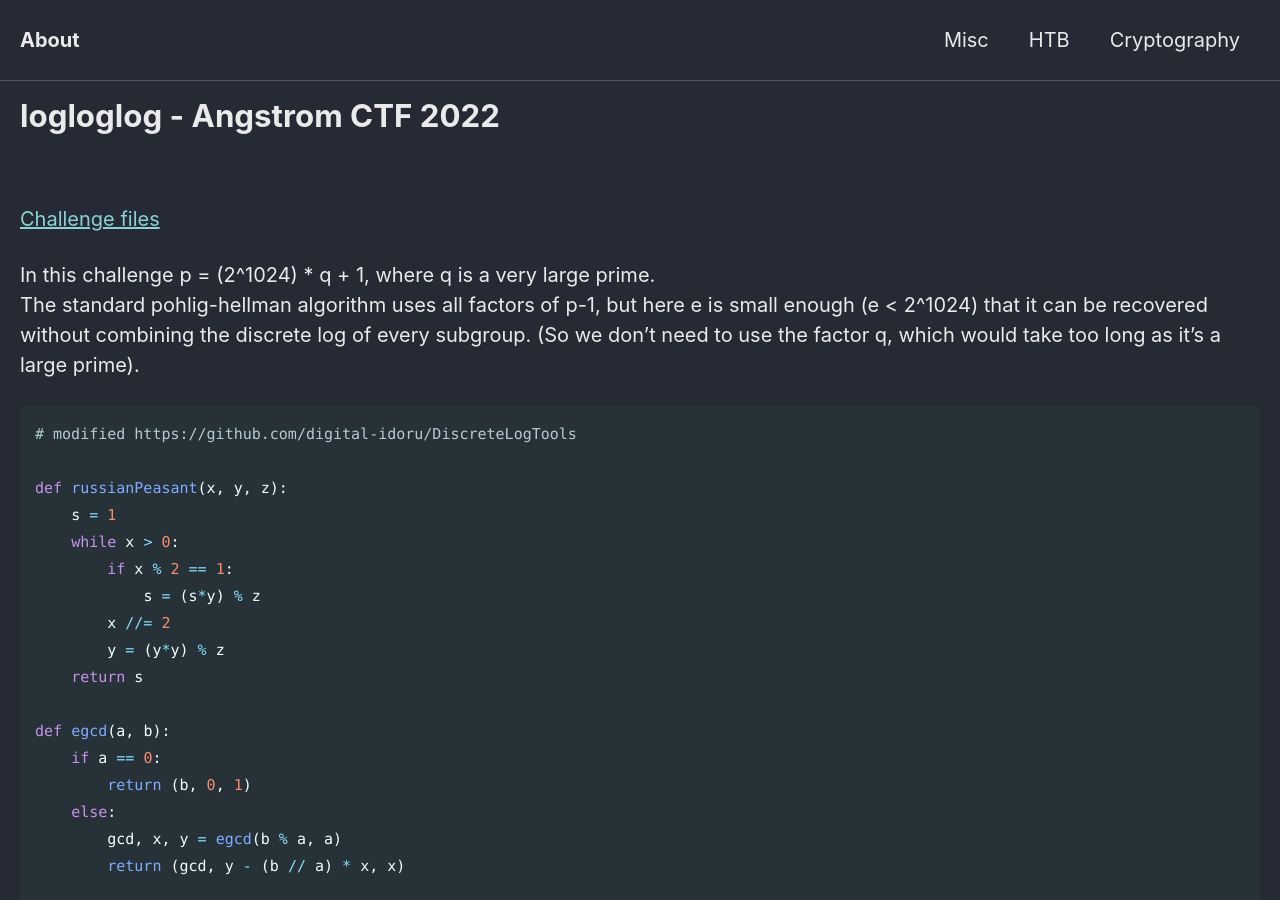
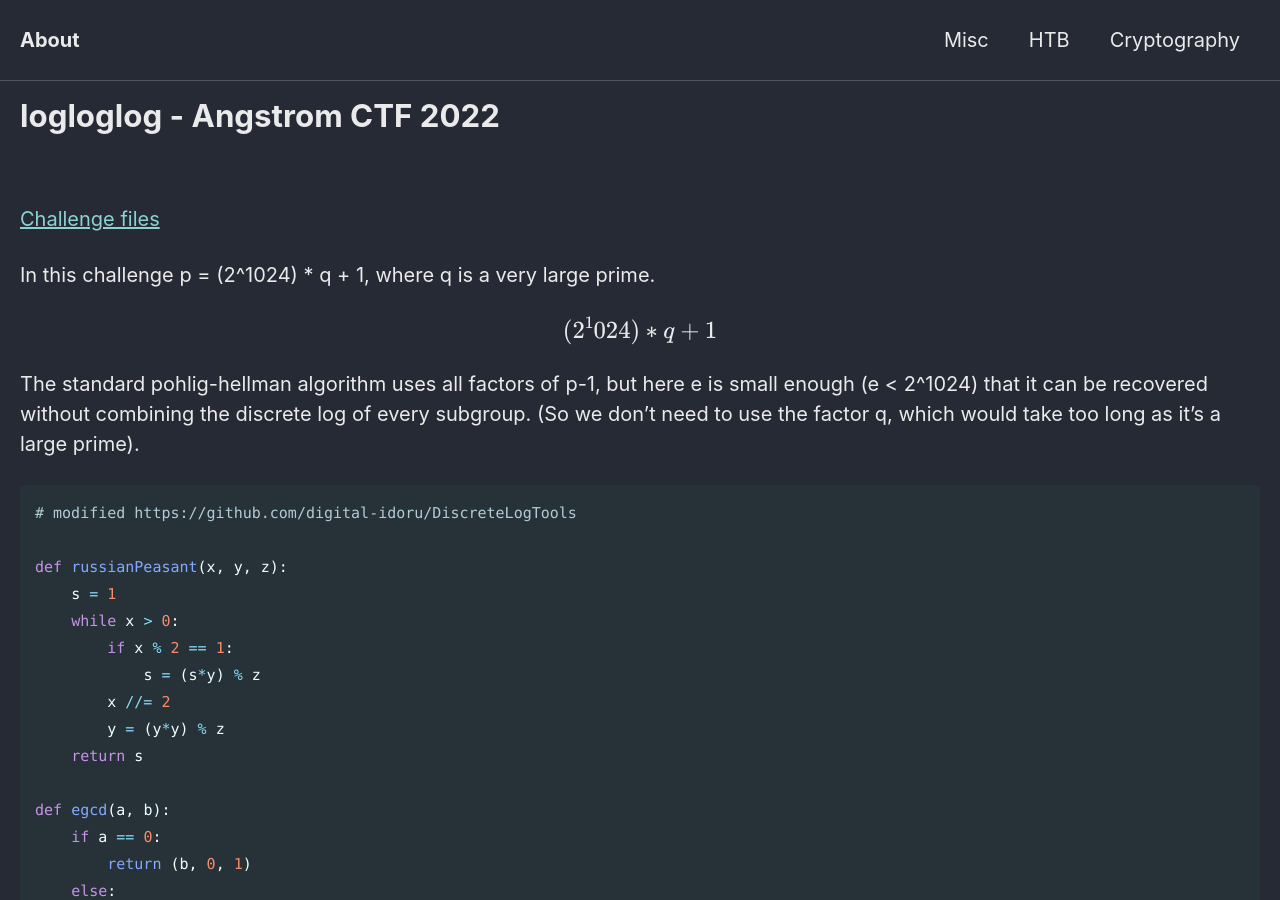
Before and after one commit to Connor-McCartney/Connor-McCartney.github.io, a Jekyll site: the page built from _pages/cryptography/diffie-hellman/logloglog-Angstrom-CTF-2022.md, in a window 1280 px wide and 900 px high. Built offline with Jekyll 4.4.1, drawn with Linux system fonts in a browser that asks for light colours; cached includes are drawn as plain includes.

Commit message:
Update logloglog-Angstrom-CTF-2022.md

```diff
--- a/_pages/cryptography/diffie-hellman/logloglog-Angstrom-CTF-2022.md
+++ b/_pages/cryptography/diffie-hellman/logloglog-Angstrom-CTF-2022.md
@@ -8,6 +8,9 @@ title: logloglog - Angstrom CTF 2022
 [Challenge files](https://github.com/Connor-McCartney/CTF_Files/tree/main/2022/angstromCTF/logloglog)
 
 In this challenge p = (2^1024) * q + 1, where q is a very large prime. <br>
+
+$$(2^1024) * q + 1$$
+
 The standard pohlig-hellman algorithm uses all factors of p-1, but here e is small enough (e < 2^1024) that it can be recovered <br>
 without combining the discrete log of every subgroup. (So we don't need to use the factor q, which would take too long as it's a large prime).
 
```
